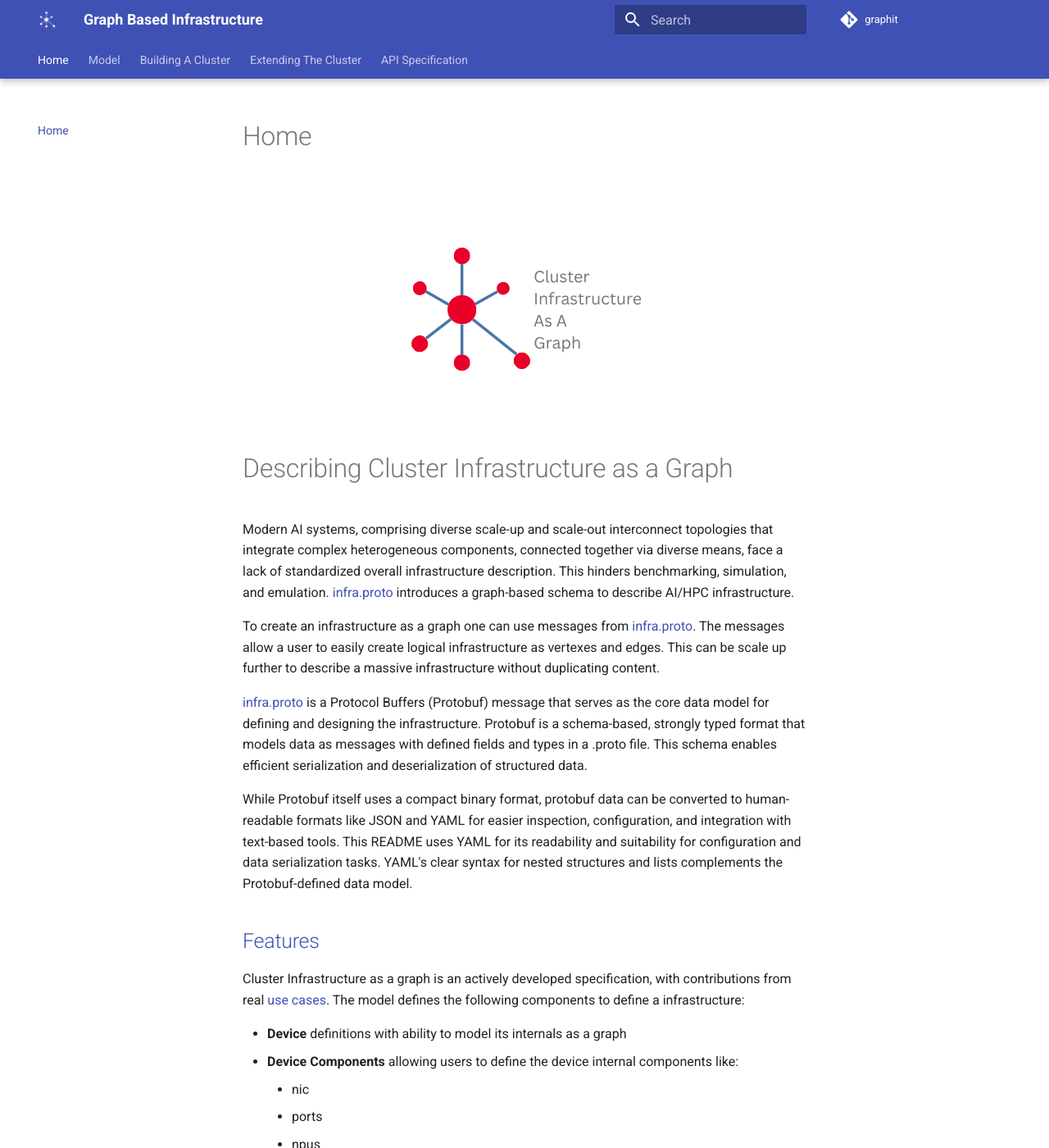
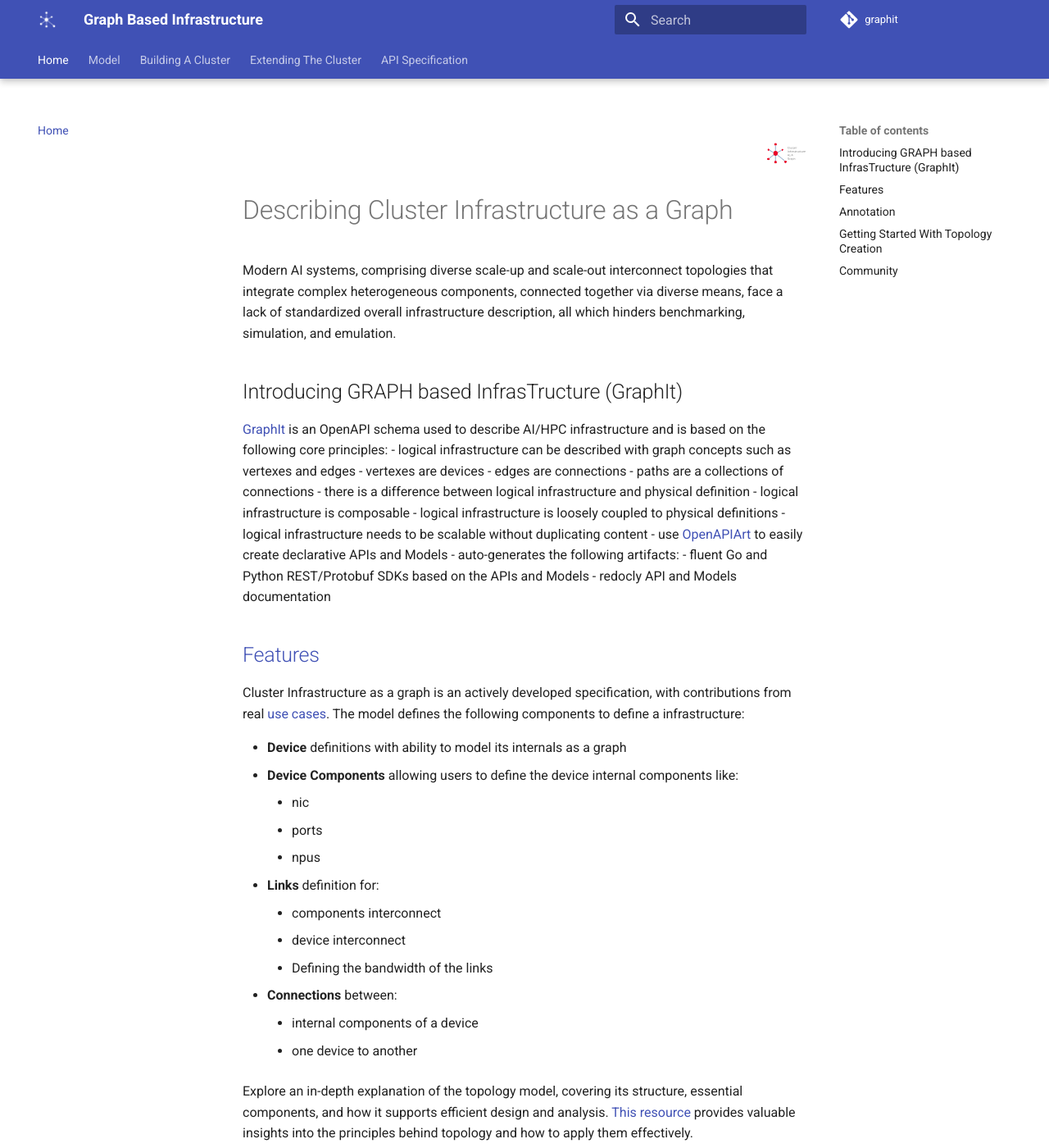
Before and after one commit to Keysight/infragraph, an MkDocs documentation site: the page built from docs/src/index.md, in a window 1280 px wide and 1400 px high. Shown: the whole window at 82% size. Built offline with MkDocs 1.6.1 and Material for MkDocs 9.7.7, drawn with Linux system fonts in a browser that asks for light colours; comment, search, counter and statistics services are not loaded.

Commit message:
update index doc

```diff
--- a/docs/src/index.md
+++ b/docs/src/index.md
@@ -1,16 +1,25 @@
-# Home
-
-<p align=center><img src="images/infra_logo.svg" width="300"></p>
+<p align=right><img src="images/infra_logo.svg" width="50"></p>
+<!-- ![Image description](images/infra_logo.svg) -->
 
 # Describing Cluster Infrastructure as a Graph
 
-Modern AI systems, comprising diverse scale-up and scale-out interconnect topologies that integrate complex heterogeneous components, connected together via diverse means, face a lack of standardized overall infrastructure description. This hinders benchmarking, simulation, and emulation. [infra.proto](https://github.com/Keysight/infrastructure/blob/readme-refactor/keysight_chakra/infra/infra.proto) introduces a graph-based schema to describe AI/HPC infrastructure.
+Modern AI systems, comprising diverse scale-up and scale-out interconnect topologies that integrate complex heterogeneous components, connected together via diverse means, face a lack of standardized overall infrastructure description, all which hinders benchmarking, simulation, and emulation.
 
-To create an infrastructure as a graph one can use messages from [infra.proto](https://github.com/Keysight/infrastructure/blob/readme-refactor/keysight_chakra/infra/infra.proto). The messages allow a user to easily create logical infrastructure as vertexes and edges. This can be scale up further to describe a massive infrastructure without duplicating content.
+## Introducing GRAPH based InfrasTructure (GraphIt)
+[GraphIt](https://github.com/Keysight/graphit) is an OpenAPI schema used to describe AI/HPC infrastructure and is based on the following core principles:
+- logical infrastructure can be described with graph concepts such as vertexes and edges
+  - vertexes are devices
+  - edges are connections
+  - paths are a collections of connections
+- there is a difference between logical infrastructure and physical definition
+- logical infrastructure is composable
+- logical infrastructure is loosely coupled to physical definitions
+- logical infrastructure needs to be scalable without duplicating content
+- use [OpenAPIArt](https://github.com/open-traffic-generator/openapiart) to easily create declarative APIs and Models
+  - auto-generates the following artifacts:
+    - fluent Go and Python REST/Protobuf SDKs based on the APIs and Models
+    - redocly API and Models documentation
 
-[infra.proto](https://github.com/Keysight/infrastructure/blob/readme-refactor/keysight_chakra/infra/infra.proto) is a Protocol Buffers (Protobuf) message that serves as the core data model for defining and designing the infrastructure. Protobuf is a schema-based, strongly typed format that models data as messages with defined fields and types in a .proto file. This schema enables efficient serialization and deserialization of structured data.
-
-While Protobuf itself uses a compact binary format, protobuf data can be converted to human-readable formats like JSON and YAML for easier inspection, configuration, and integration with text-based tools. This README uses YAML for its readability and suitability for configuration and data serialization tasks. YAML's clear syntax for nested structures and lists complements the Protobuf-defined data model.
 
 ## [Features](model.md)
 
```
